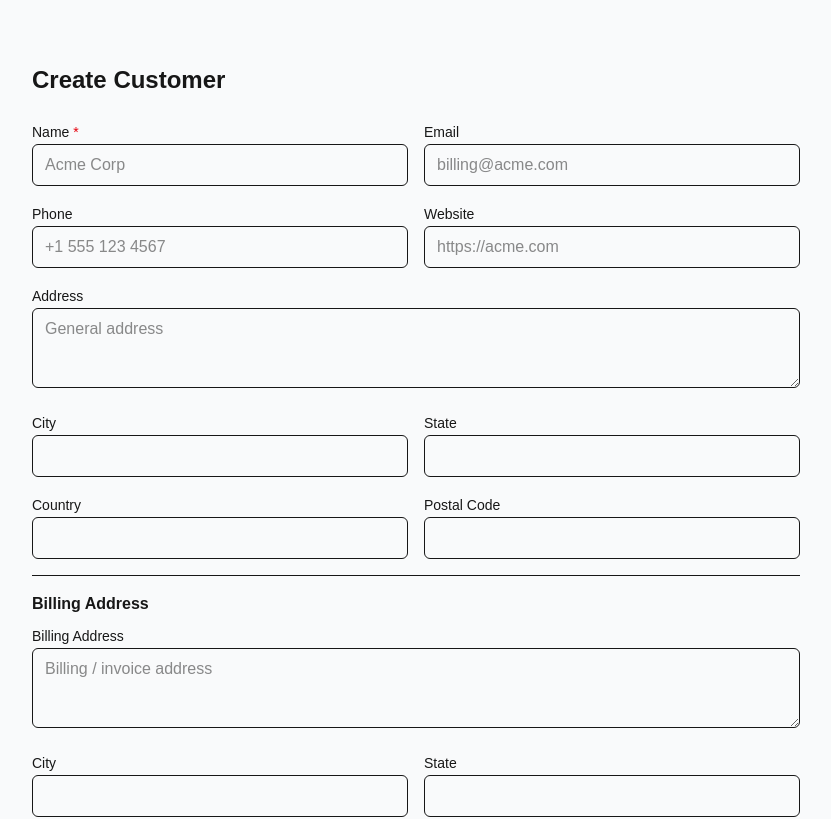
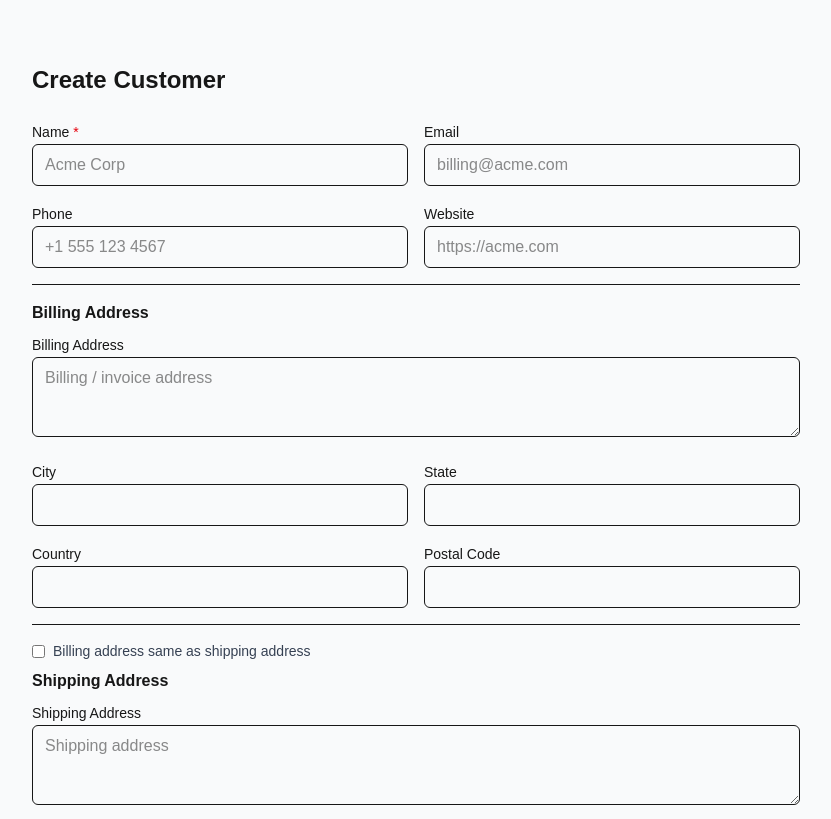
Before and after one commit to Techportal-co/invoice-maker, a Next.js app in the folder web/: page /customers/create in a window 1280 px wide. Shown: the top 819 px of the page, without its empty margins (288-1119 px from the left). Built offline with nearby package versions, Linux system fonts and the light colour scheme; no server answers.

Commit message:
Remove general address from customer create and API

```diff
--- a/web/app/api/test/customers/[id]/route.ts
+++ b/web/app/api/test/customers/[id]/route.ts
@@ -42,7 +42,6 @@ export async function PATCH(
     "email",
     "phone",
     "website",
-    "address",
     "billing_address",
     "billing_city",
     "billing_state",
--- a/web/app/api/test/customers/route.ts
+++ b/web/app/api/test/customers/route.ts
@@ -53,7 +53,6 @@ export async function POST(req: Request) {
       email: body?.email ?? null,
       phone: body?.phone ?? null,
       website: body?.website ?? null,
-      address: body?.address ?? null,
       billing_address: body?.billing_address ?? null,
       billing_city: body?.billing_city ?? null,
       billing_state: body?.billing_state ?? null,
--- a/web/app/customers/create/page.tsx
+++ b/web/app/customers/create/page.tsx
@@ -17,7 +17,6 @@ export default function CreateCustomerPage() {
     email: "",
     phone: "",
     website: "",
-    address: "",
     billing_address: "",
     billing_city: "",
     billing_state: "",
@@ -72,7 +71,6 @@ export default function CreateCustomerPage() {
       "email",
       "phone",
       "website",
-      "address",
       "billing_address",
       "billing_city",
       "billing_state",
@@ -173,52 +171,6 @@ export default function CreateCustomerPage() {
               value={form.website}
               onChange={(e) => setValue("website", e.target.value)}
               placeholder="https://acme.com"
-            />
-          </div>
-
-          <div className="space-y-1 md:col-span-2">
-            <label className="text-sm font-medium">Address</label>
-            <textarea
-              className="border rounded-md px-3 py-2 w-full min-h-[80px]"
-              value={form.address}
-              onChange={(e) => setValue("address", e.target.value)}
-              placeholder="General address"
-            />
-          </div>
-
-          <div className="space-y-1">
-            <label className="text-sm font-medium">City</label>
-            <input
-              className="border rounded-md px-3 py-2 w-full"
-              value={form.city}
-              onChange={(e) => setValue("city", e.target.value)}
-            />
-          </div>
-
-          <div className="space-y-1">
-            <label className="text-sm font-medium">State</label>
-            <input
-              className="border rounded-md px-3 py-2 w-full"
-              value={form.state}
-              onChange={(e) => setValue("state", e.target.value)}
-            />
-          </div>
-
-          <div className="space-y-1">
-            <label className="text-sm font-medium">Country</label>
-            <input
-              className="border rounded-md px-3 py-2 w-full"
-              value={form.country}
-              onChange={(e) => setValue("country", e.target.value)}
-            />
-          </div>
-
-          <div className="space-y-1">
-            <label className="text-sm font-medium">Postal Code</label>
-            <input
-              className="border rounded-md px-3 py-2 w-full"
-              value={form.postal_code}
-              onChange={(e) => setValue("postal_code", e.target.value)}
             />
           </div>
 
```
